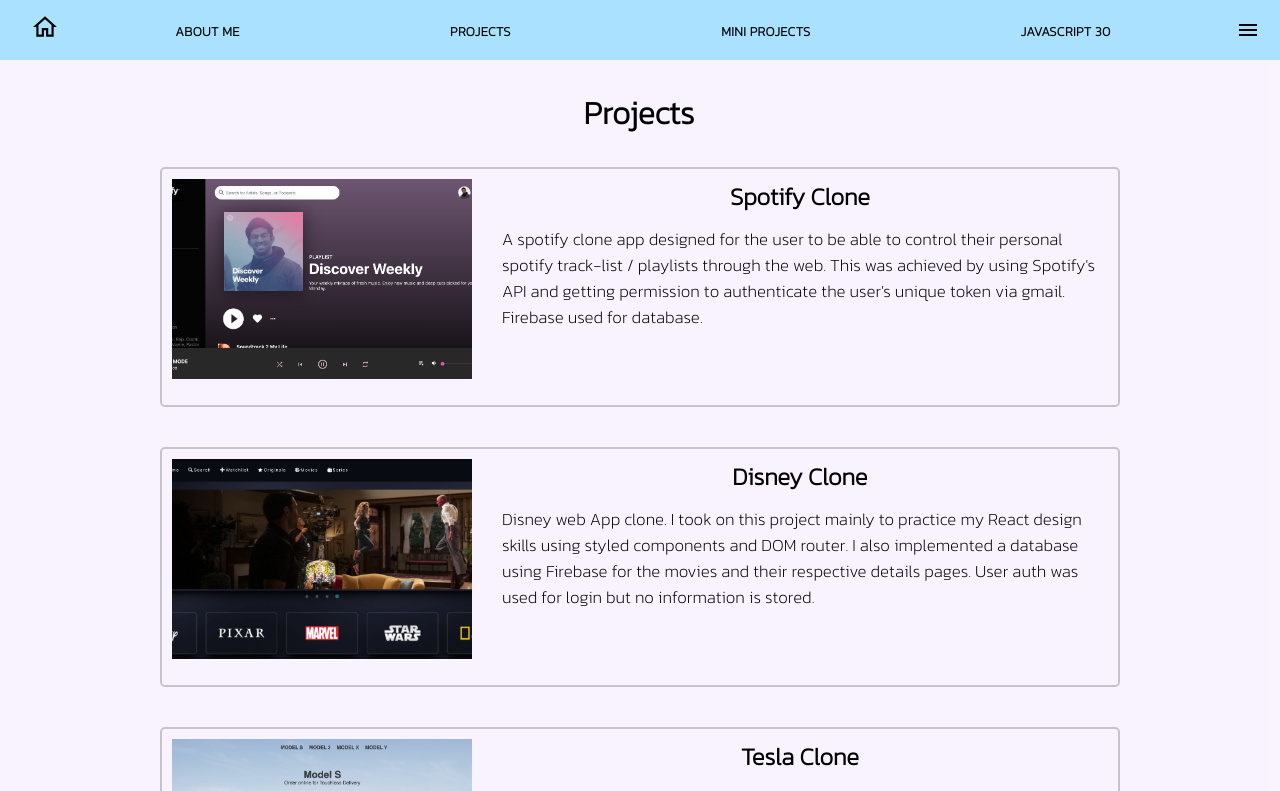
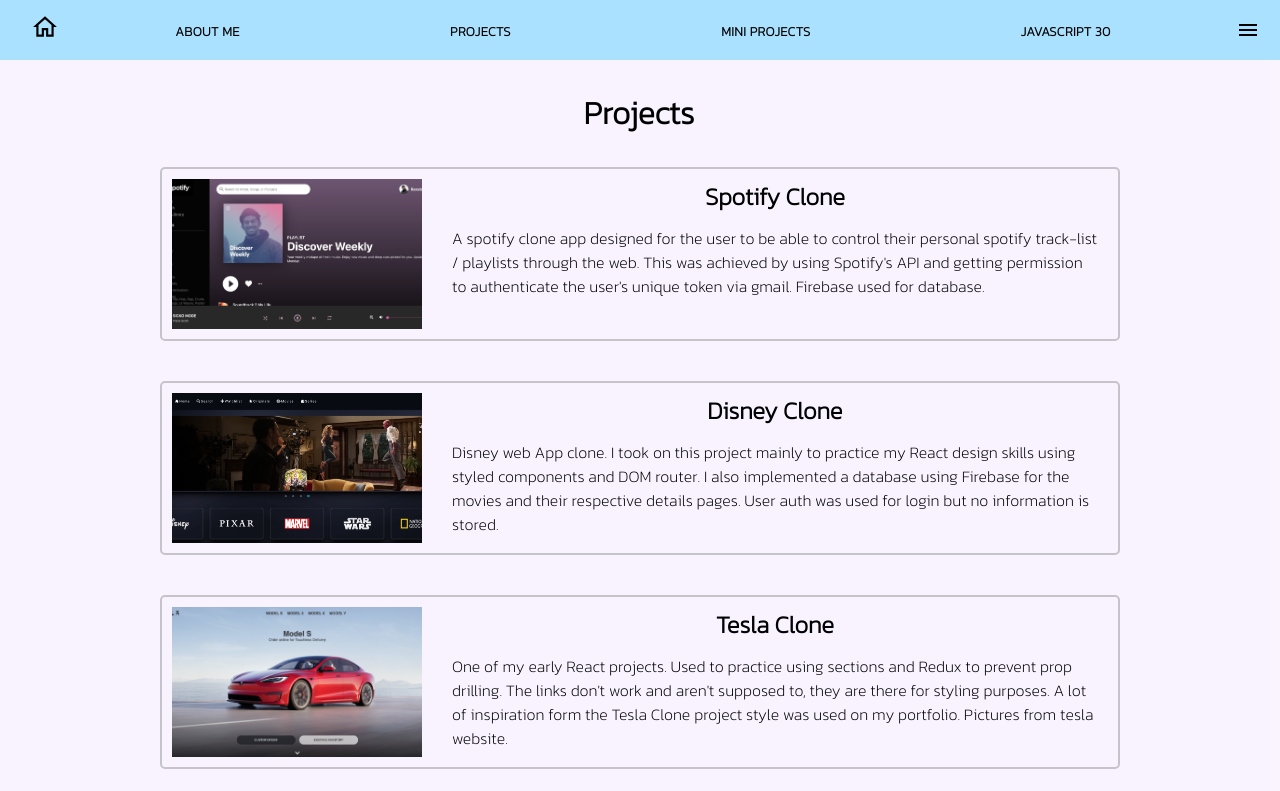
Before and after one commit to Netsujr/renato-react-portfolio, a React (Create React App) app: page /projects in a window 1280 px wide. Shown: the top 791 px of the page. Built offline with nearby package versions, Linux system fonts and the light colour scheme.

Commit message:
card restyled

```diff
--- a/src/components/Projects.js
+++ b/src/components/Projects.js
@@ -191,7 +191,7 @@
 const CardBody = styled.div`
   border: 2px solid rgba(83, 83, 83, 0.3);
   min-width: 75vw;
-  min-height: 30vh;
+  max-height: 40vh;
   margin: 20px;
   padding: 10px;
   border-radius: 5px;
@@ -216,8 +216,8 @@
   }
 
   img {
-    width: 300px;
-    height: 200px;
+    width: 250px;
+    height: 150px;
     object-fit: cover;
     display: flex;
     align-items: flex-start;
@@ -236,8 +236,8 @@
     width: 25px;
     display: flex;
     position: absolute;
-    bottom: 10px;
-    left: 360px;
+    top: 10px;
+    left: 300px;
     background-color: rgba(255, 255, 255, 0.9);
     border-radius: 50px;
     transition: all .3s;
@@ -261,8 +261,8 @@
     width: 25px;
     display: flex;
     position: absolute;
-    bottom: 10px;
-    left: 330px;
+    top: 10px;
+    left: 270px;
     background-color: rgba(255, 255, 255, 0.9);
     border-radius: 50px;
     opacity: 0;
@@ -281,7 +281,7 @@
 
   #link {
     z-index: 1;
-    padding: .75rem 1.25rem;
+    padding: .5rem .75rem;
     border-radius: 10rem;
     color: black;
     text-transform: uppercase;
@@ -292,7 +292,7 @@
     background-color: #A9E1FF;
     position: absolute;
     right: 5px;
-    bottom: 5px;
+    top: 10px;
     opacity: 0;
     @media (max-width : 768px) {
       opacity: 1;
@@ -315,19 +315,22 @@
   display: flex;
   flex-direction: column;
   position: relative;
-
-}`;
+`;
 
 const CardTitle = styled.div`
 margin-bottom: 2px;
 `;
 
 const CardDesc = styled.div`
+
 p {
   text-align: start;
   padding: 0px 10px;
-  font-size: 17px !important;
+  font-size: 16px !important;
   margin-top: 10px;
+  @media (max-width : 768px) {
+    font-size: 12px !important;
+  }
 }
 
 `;
```
